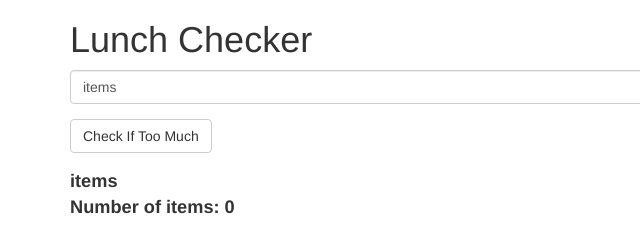
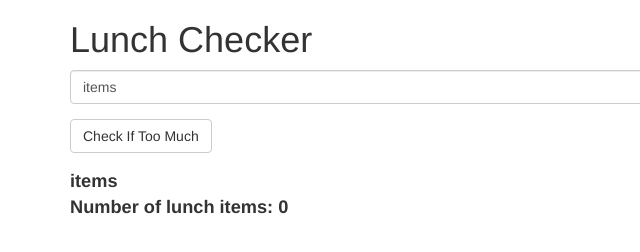
Before and after one commit to vainotuisk/module1-solution, a plain HTML site: page index.html in a window 1280 px wide. Shown: the full height of the page, 0-640 px from the left. Drawn offline with Linux system fonts and the light colour scheme.

Commit message:
indeksimuutus testiks

```diff
--- a/index.html
+++ b/index.html
@@ -26,7 +26,7 @@
          <div class="form-group message">
            <!-- Your message can go here. -->
            {{items}}<br>
-           Number of items: {{numberOfItems}}
+           Number of lunch items: {{numberOfItems}}
          </div>
    </div>
 
```
